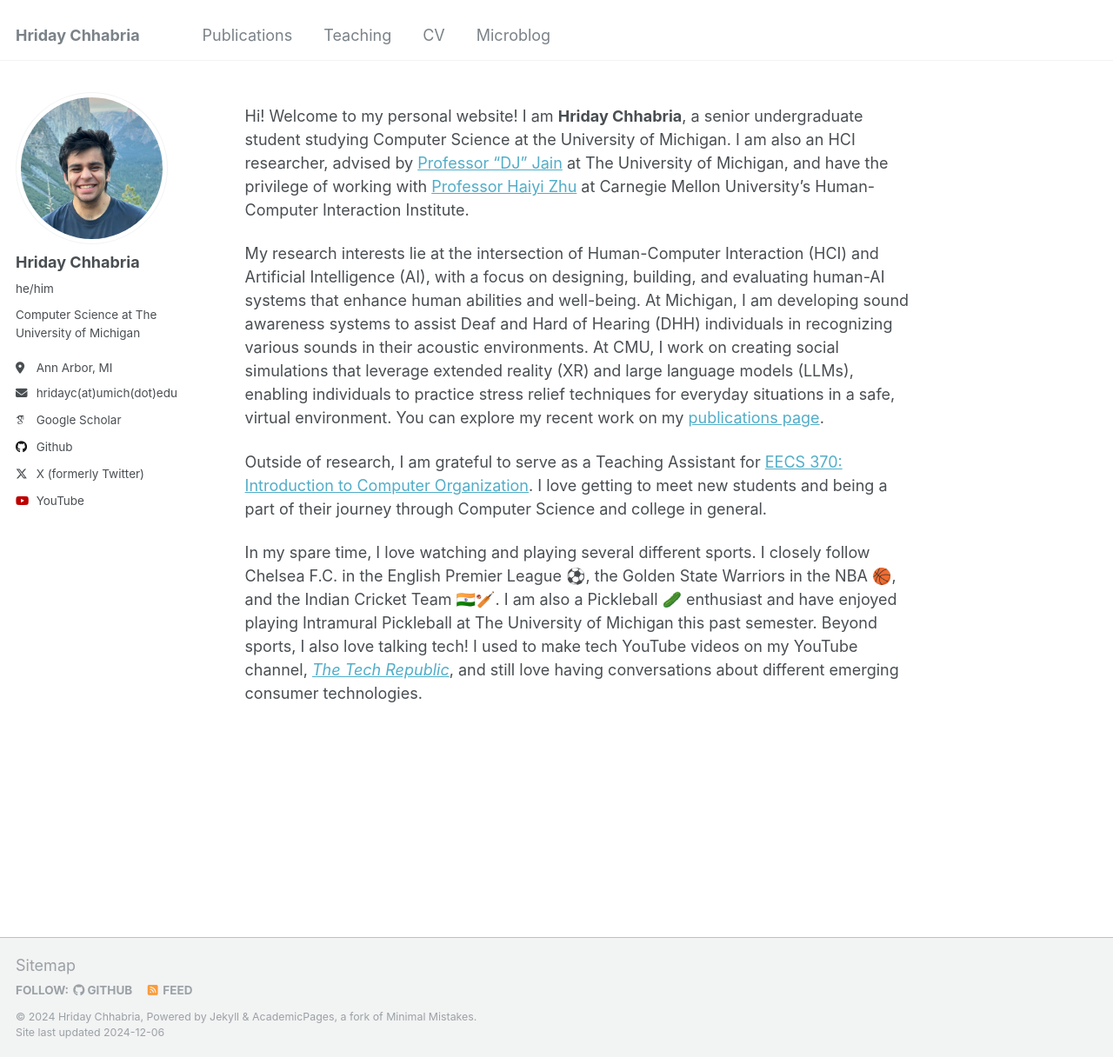
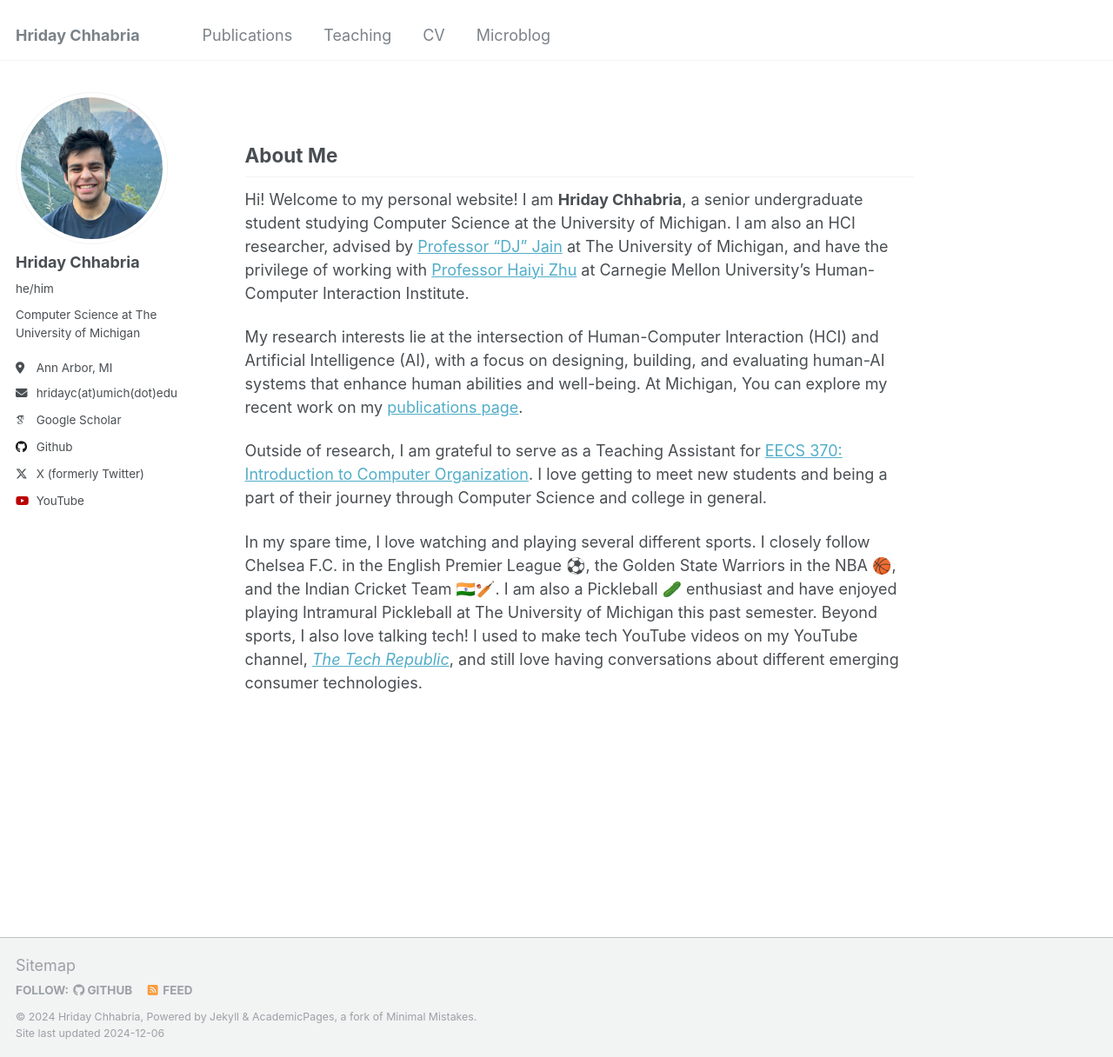
Before and after one commit to hridayc7/hridayc7.github.io, a Jekyll site: the page built from _pages/about.md, in a window 1280 px wide and 1216 px high. Shown: the whole window at 87% size. Built offline with Jekyll 4.4.1, drawn with Linux system fonts in a browser that asks for light colours; some web fonts are replaced.

Commit message:
Fixed about page

```diff
--- a/_pages/about.md
+++ b/_pages/about.md
@@ -8,11 +8,12 @@ redirect_from:
   - /about.html
 ---
 
-
+## About Me
 Hi! Welcome to my personal website! I am **Hriday Chhabria**, a senior undergraduate student studying Computer Science at the University of Michigan. I am also an HCI researcher, advised by [Professor "DJ" Jain](https://web.eecs.umich.edu/~profdj/) at The University of Michigan, and have the privilege of working with [Professor Haiyi Zhu](https://haiyizhu.com/) at Carnegie Mellon University's Human-Computer Interaction Institute.
 
-My research interests lie at the intersection of Human-Computer Interaction (HCI) and Artificial Intelligence (AI), with a focus on designing, building, and evaluating human-AI systems that enhance human abilities and well-being. At Michigan, I am developing sound awareness systems to assist Deaf and Hard of Hearing (DHH) individuals in recognizing various sounds in their acoustic environments. At CMU, I work on creating social simulations that leverage extended reality (XR) and large language models (LLMs), enabling individuals to practice stress relief techniques for everyday situations in a safe, virtual environment. You can explore my recent work on my [publications page](https://hridayc7.github.io/publications/).
+My research interests lie at the intersection of Human-Computer Interaction (HCI) and Artificial Intelligence (AI), with a focus on designing, building, and evaluating human-AI systems that enhance human abilities and well-being. At Michigan, You can explore my recent work on my [publications page](https://hridayc7.github.io/publications/).
 
 Outside of research, I am grateful to serve as a Teaching Assistant for [EECS 370: Introduction to Computer Organization](https://eecs370.github.io/). I love getting to meet new students and being a part of their journey through Computer Science and college in general.
 
+
 In my spare time, I love watching and playing several different sports. I closely follow Chelsea F.C. in the English Premier League ⚽️, the Golden State Warriors in the NBA 🏀, and the Indian Cricket Team 🇮🇳🏏. I am also a Pickleball 🥒 enthusiast and have enjoyed playing Intramural Pickleball at The University of Michigan this past semester. Beyond sports, I also love talking tech! I used to make tech YouTube videos on my YouTube channel, [*The Tech Republic*](https://www.youtube.com/thetechrepublic), and still love having conversations about different emerging consumer technologies.
```
